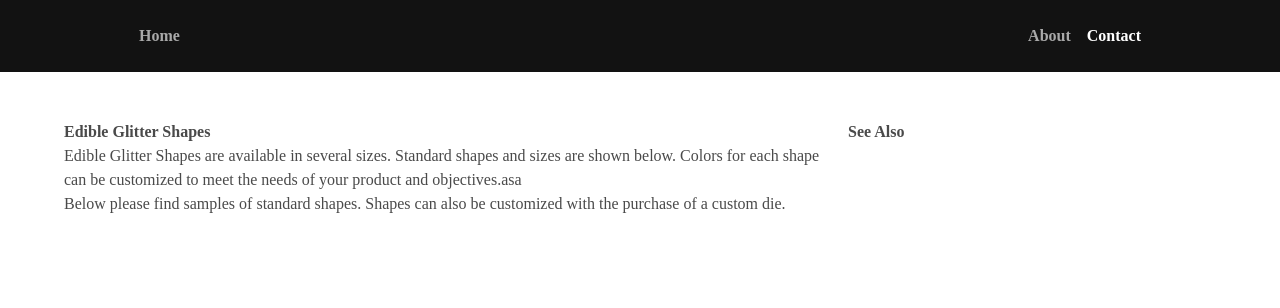
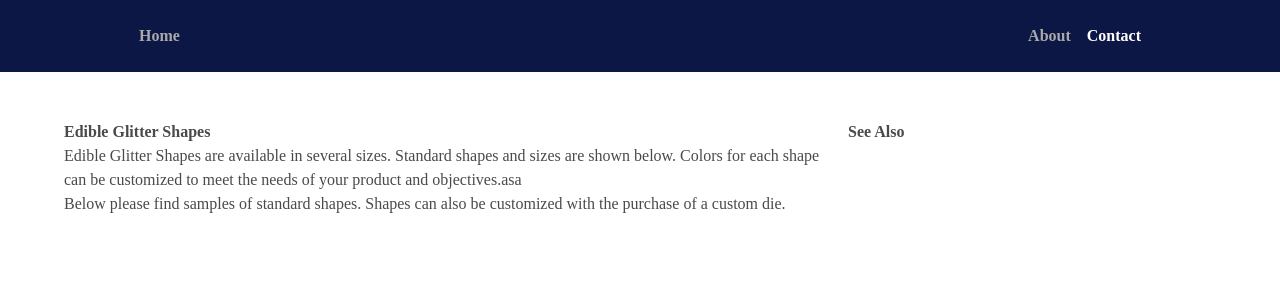
Before and after one commit to Blake32p/SuperMarketingPowers-GCN, a Gatsby site: page /contact in a window 1280 px wide. Shown: the top 308 px of the page. Built offline with nearby package versions, Linux system fonts and the light colour scheme; Gatsby itself is replaced by a stand-in of ours; a web font is replaced by a local one.

Commit message:
Theme Changes

```diff
--- a/src/styles/theme.js
+++ b/src/styles/theme.js
@@ -1,9 +1,9 @@
 const theme = {
   colors: {
-    base: '#121212', // Black
-    secondary: '#e9e9e9', // Medium Gray
-    tertiary: '#f3f3f3', // Light Gray
-    highlight: '#5b8bf7', // Light Blue
+    base: '#0D1745', // Dark Blue
+    secondary: '#C13426', // Red
+    tertiary: '#311722', // Light Gray
+    highlight: '#6B8FC4', // Light Blue
   },
   sizes: {
     maxWidth: '1050px',
--- a/src/utils/siteConfig.js
+++ b/src/utils/siteConfig.js
@@ -14,7 +14,7 @@ module.exports = {
   shareImageWidth: 900, // Change to the width of your default share image
   shareImageHeight: 600, // Change to the height of your default share image
   siteLogo: '/logos/msp-favicon-rounded-512.png', // Logo used for SEO, RSS, and App manifest
-  backgroundColor: '#e9e9e9', // Used for Offline Manifest
-  themeColor: '#121212', // Used for Offline Manifest
+  backgroundColor: '#0D1745', // Used for Offline Manifest
+  themeColor: '#C13426', // Used for Offline Manifest
   copyright: 'Copyright © 2019 Blake Powers', // Copyright string for the RSS feed
 }
```
